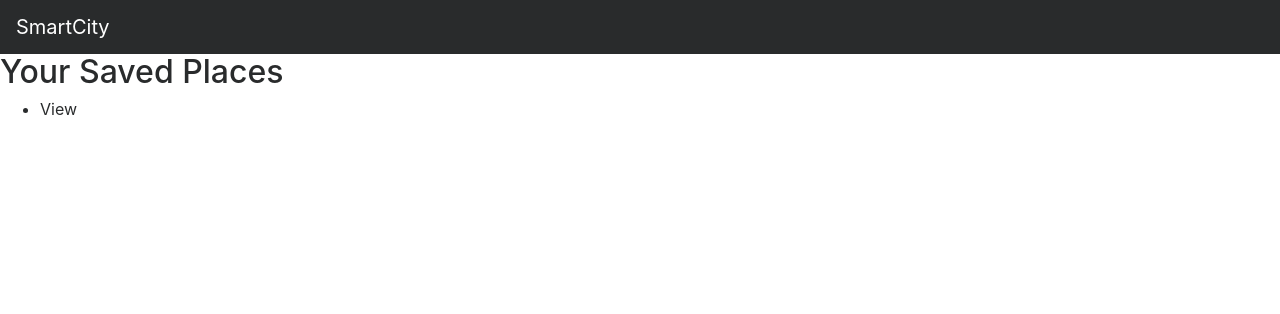
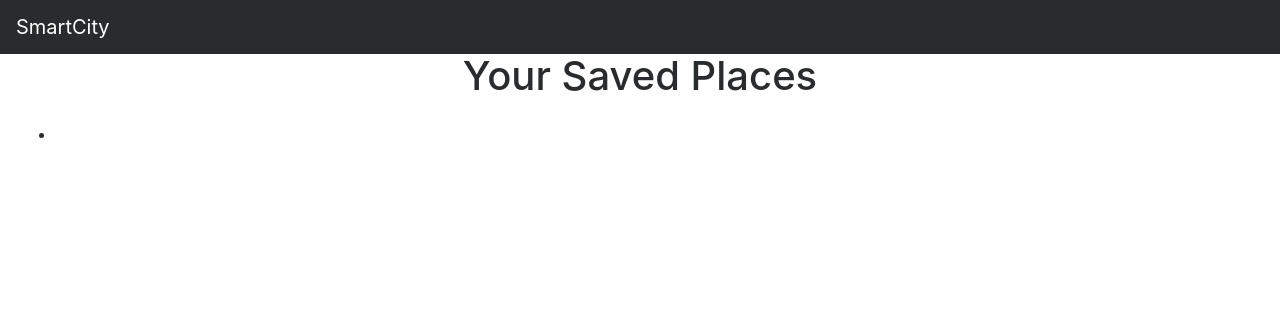
Before and after one commit to danieljee/IFB299-group45, a Django app: page /account/saved_places in a window 1280 px wide. Shown: the top 314 px of the page. Run offline with Django 3.2, Linux system fonts and the light colour scheme; some libraries are stand-ins or nearby versions.

Commit message:
Update saved_places.html

```diff
--- a/ifb299/app/templates/saved_places.html
+++ b/ifb299/app/templates/saved_places.html
@@ -1,10 +1,11 @@
 {% extends "base_template.html" %}
-import SavedPlace model from models
 
-{% block content%}
-<h2>Your Saved Places</h2>
+{% block content %}
+<h1><center> Your Saved Places </center></h1>
 
-<ul>
-    <li link="place-id">View {{place.name}}</li>
-</ul>
+<div class="categoryListContainer">
+    <ul>
+        <li></li>
+    </ul>
+</div>
 {% endblock %}
```
